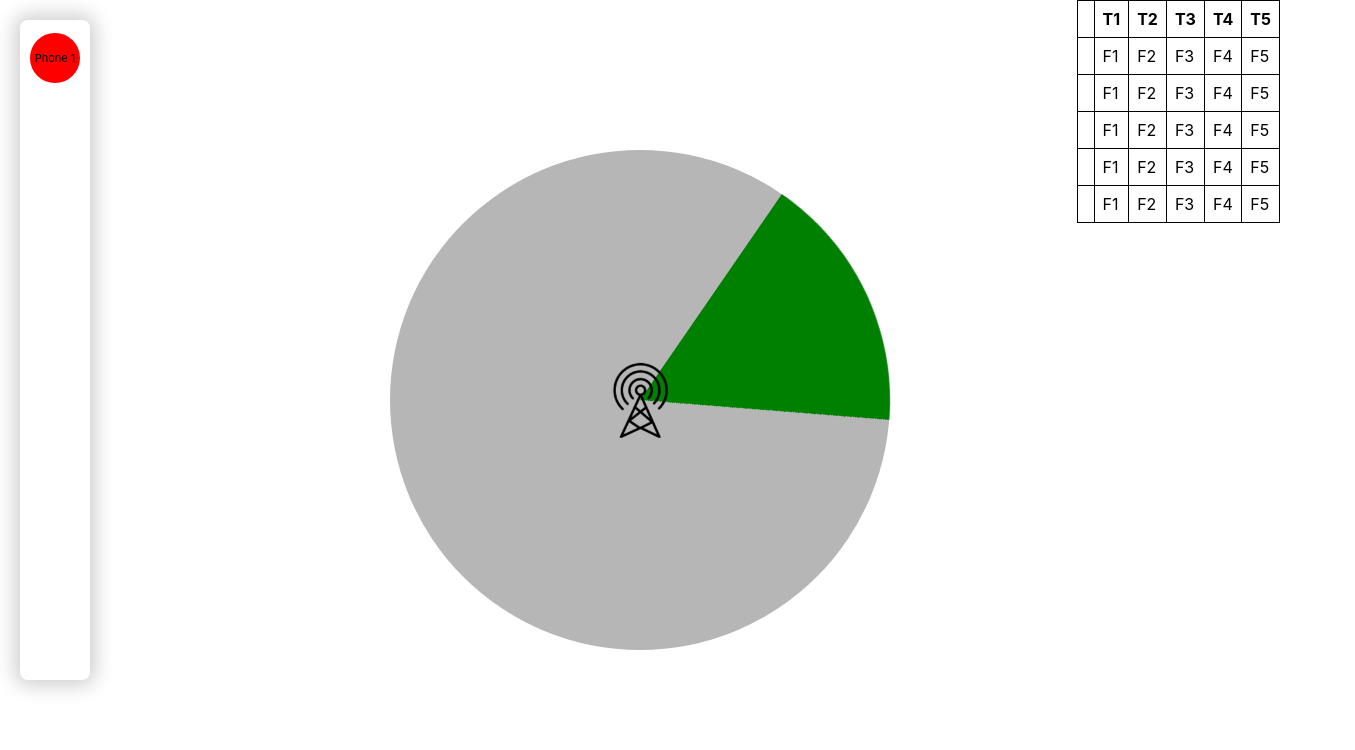
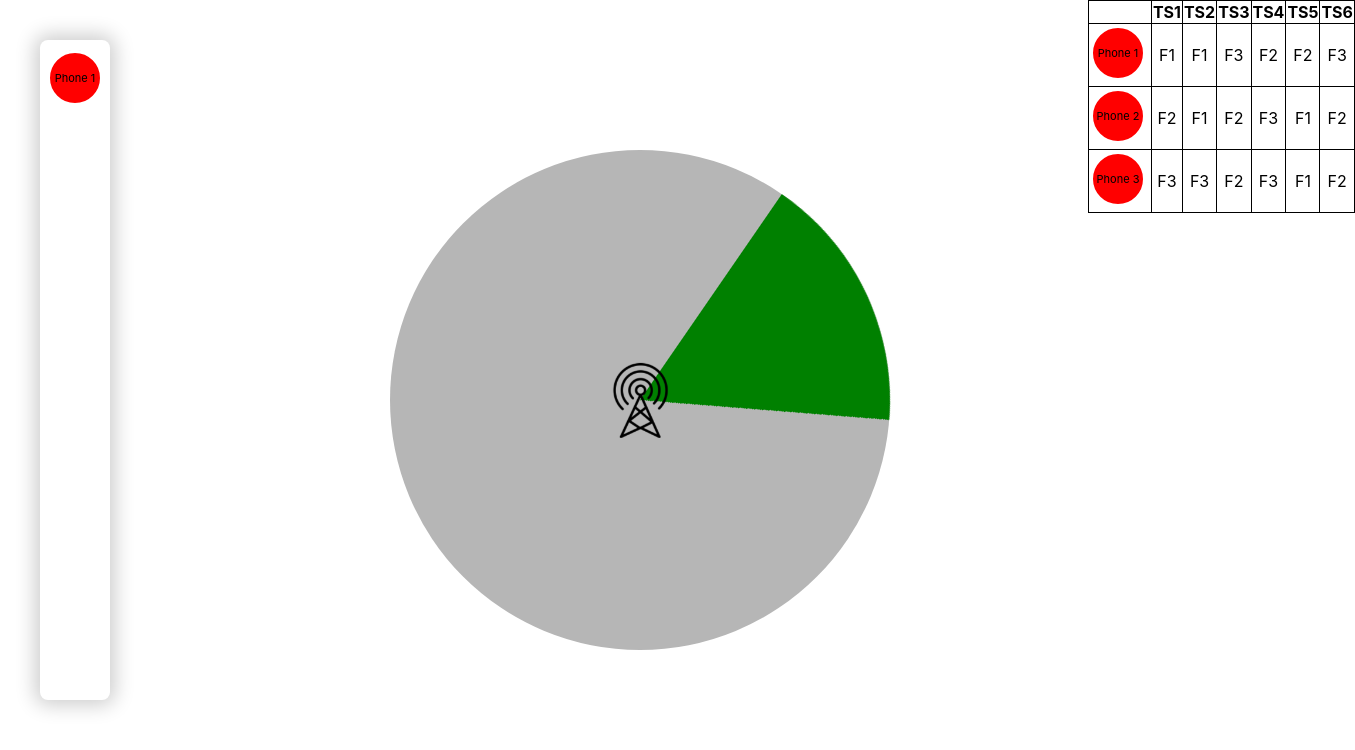
Before and after one commit to tanguylegazon/fh-simulator, a React (Vite) app: page / in a window 1280 px wide. Shown: the top 750 px of the page, 1355 px wide, since content can reach past the window. Built offline with nearby package versions, Linux system fonts and the light colour scheme.

Commit message:
Updates on the Graph component

```diff
--- a/src/components/Graph.css
+++ b/src/components/Graph.css
@@ -1,9 +1,8 @@
 .div_graph {
-    position: fixed;
+    position: absolute;
     width: auto;
-    height: auto;
     top: 0;
-    right: 0;
+    left: 85%;
     z-index: -1;
 }
 
@@ -11,16 +10,21 @@
     border: 1px solid black;
     border-collapse: collapse;
     padding: 8px;
+
+    table-layout: fixed;
 }
 
-.th_graph {
-    border: 1px solid black;
-    border-collapse: collapse;
-    padding: 8px;
-}
-
+.th_graph,
 .td_graph {
     border: 1px solid black;
     border-collapse: collapse;
-    padding: 8px;
+    text-align: center;
 }
+
+.div_phone {
+    width: 60px;
+    height: 60px;
+
+    justify-content: center;
+    align-items: center;
+}
--- a/src/components/Graph.jsx
+++ b/src/components/Graph.jsx
@@ -1,60 +1,61 @@
+import React, { useState, useEffect } from 'react';
 import './Graph.css';
+import Phone from './Phone';
 
-function Graph(){
-    return(
+function Graph() {
+    const phone_number = 3;
+    const phones = Array.from({ length: phone_number }, (_, i) => <Phone key={i} index={i + 1} />);
+    const [timeSlots, setTimeSlots] = useState(['TS1', 'TS2', 'TS3', 'TS4', 'TS5']); // Exemple de time slots
+
+    useEffect(() => {
+        const interval = setInterval(() => {
+            // Generate a new time slot (TS6, TS7, ..., TSN)
+            const newTimeSlot = `TS${timeSlots.length + 1}`;
+
+            // Update the time slots by adding the new time slot
+            setTimeSlots((prevTimeSlots) => [...prevTimeSlots, newTimeSlot]);
+        }, 5000); // 5000 milliseconds = 5 seconds
+
+        // Clean up the interval when the component is unmounted
+        return () => clearInterval(interval);
+    }, [timeSlots]); // Add timeSlots as dependency
+
+    // Fonction pour générer une fréquence aléatoire
+    const getRandomFrequency = () => {
+        const frequencies = ['F1', 'F2', 'F3'];
+        const randomIndex = Math.floor(Math.random() * frequencies.length);
+        return frequencies[randomIndex];
+    };
+
+    return (
         <div className='div_graph'>
             <table className='table_graph'>
                 <thead>
                     <tr>
                         <th className='th_graph'></th>
-                        <th className='th_graph'>T1</th>
-                        <th className='th_graph'>T2</th>
-                        <th className='th_graph'>T3</th>
-                        <th className='th_graph'>T4</th>
-                        <th className='th_graph'>T5</th>
+                        {timeSlots.map((ts, index) => (
+                            <th key={index} className='th_graph'>
+                                {ts}
+                            </th>
+                        ))}
                     </tr>
                 </thead>
                 <tbody>
-                    <tr>
-                        <td className='td_graph'></td>
-                        <td className='td_graph'>F1</td>
-                        <td className='td_graph'>F2</td>
-                        <td className='td_graph'>F3</td>
-                        <td className='td_graph'>F4</td>
-                        <td className='td_graph'>F5</td>
-                    </tr>
-                    <tr>
-                        <td className='td_graph'></td>
-                        <td className='td_graph'>F1</td>
-                        <td className='td_graph'>F2</td>
-                        <td className='td_graph'>F3</td>
-                        <td className='td_graph'>F4</td>
-                        <td className='td_graph'>F5</td>
-                    </tr>
-                    <tr>
-                        <td className='td_graph'></td>
-                        <td className='td_graph'>F1</td>
-                        <td className='td_graph'>F2</td>
-                        <td className='td_graph'>F3</td>
-                        <td className='td_graph'>F4</td>
-                        <td className='td_graph'>F5</td>
-                    </tr>
-                    <tr>
-                        <td className='td_graph'></td>
-                        <td className='td_graph'>F1</td>
-                        <td className='td_graph'>F2</td>
-                        <td className='td_graph'>F3</td>
-                        <td className='td_graph'>F4</td>
-                        <td className='td_graph'>F5</td>
-                    </tr>
-                    <tr>
-                        <td className='td_graph'></td>
-                        <td className='td_graph'>F1</td>
-                        <td className='td_graph'>F2</td>
-                        <td className='td_graph'>F3</td>
-                        <td className='td_graph'>F4</td>
-                        <td className='td_graph'>F5</td>
-                    </tr>
+                    {phones.map((phone, rowIndex) => (
+                        <tr key={rowIndex}>
+                            <td className='td_graph'>
+                                <div className='div_phone'>
+                                    {phone}
+                                </div>
+                            </td>
+                            {timeSlots.map((ts, colIndex) => (
+                                <td key={colIndex} className='td_graph'>
+                                    {/* Generate a frequency */}
+                                    {getRandomFrequency()}
+                                </td>
+                            ))}
+                        </tr>
+                    ))}
                 </tbody>
             </table>
         </div>
--- a/src/index.css
+++ b/src/index.css
@@ -1,6 +1,7 @@
-body {
+html, body {
   box-sizing: border-box;
   height: 100vh;
+  width: 100vw;
 
   margin: 0;
   padding: 20px;
```
